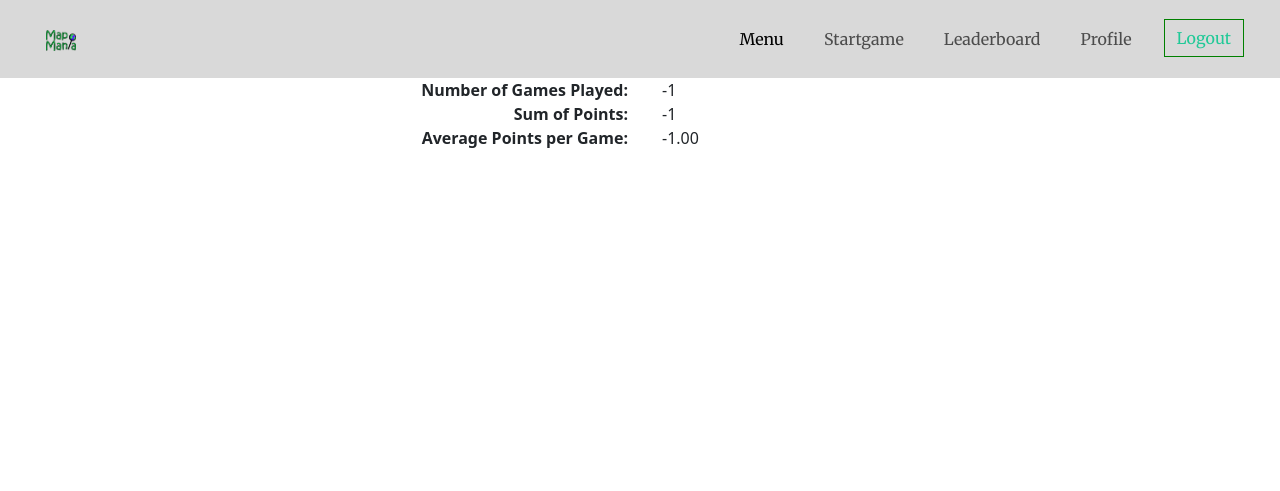
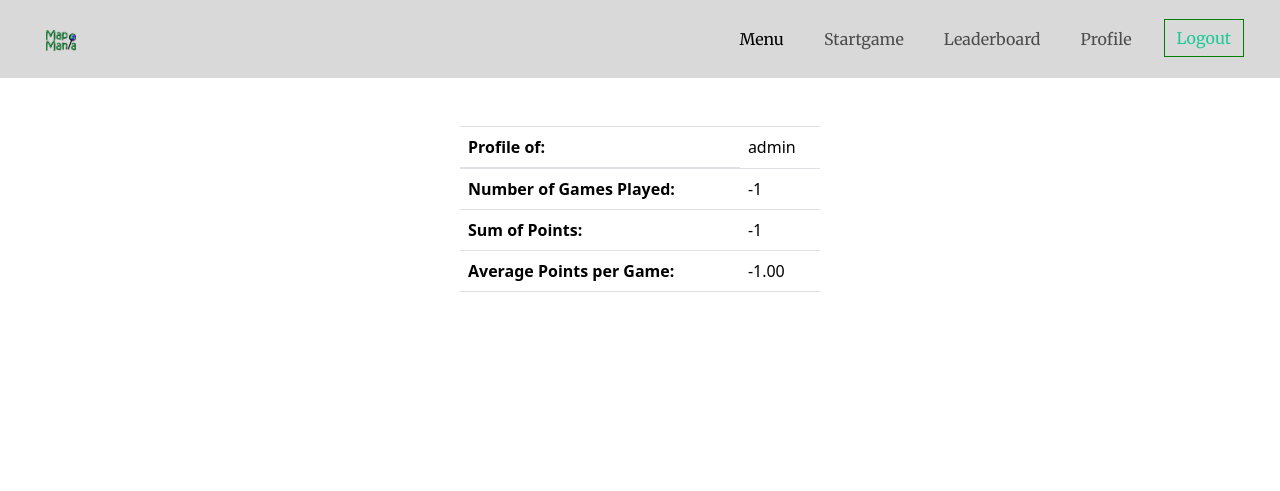
Before and after one commit to maxfleer/gis_project, a Django app: page /profile/ in a window 1280 px wide. Shown: the top 491 px of the page. Run offline with Django 4.2, Linux system fonts and the light colour scheme; a user stored in the database is signed in; parts of the project's set-up code (start-up, migrations or seed data) failed here and were passed over; some libraries are stand-ins or nearby versions; some web fonts are replaced.

Commit message:
Finished design for profile/result

```diff
--- a/gis_project/project/templates/gamepreview.html
+++ b/gis_project/project/templates/gamepreview.html
@@ -1,5 +1,7 @@
 {% extends "base_generic.html" %}
-
+{% block title %}
+<title>Gamepage</title>
+{% endblock %}
 {% block content%}
 <section class="block-img py-5">
     <div class="container">
--- a/gis_project/project/templates/gamestart.html
+++ b/gis_project/project/templates/gamestart.html
@@ -1,5 +1,7 @@
 {% extends "base_generic.html" %}
-
+{% block title %}
+<title>Gamepage</title>
+{% endblock %}
 {% block content%}
 <section class="block-img py-5">
     <div class="container">
--- a/gis_project/project/templates/homepage.html
+++ b/gis_project/project/templates/homepage.html
@@ -4,7 +4,7 @@
   <section class="main-page py-5">
     <div class="container">
         <div class="row">
-            <div class="col-lg-6">
+            <div align="center">
                 {% load static %}
                 <img src="{% static 'Map_Mania_Logo.png' %}" alt="" style="width:500px; height:auto" class="img-thumbnail"/>
             </div>
--- a/gis_project/project/templates/profile.html
+++ b/gis_project/project/templates/profile.html
@@ -8,48 +8,30 @@
 
 {% load django_template_maths %}
 
-<div class="container-fluid">
-    <div class="row">
-        <div class="col-2">
-
-        </div>
-        <div class="col" align="right">
-            <b>Number of Games Played:</b>
-        </div>
-        <div class="col" align="left">
-            <a>{{request.user.number_of_games_played}}</a>
-        </div>
-        <div class="col-2">
-
-        </div>
+<section class="table-boot py-5">
+    <div class="container" style="max-width:30%">
+        <table class="table">
+            <thead>
+              <tr>
+                <th scope="col">Profile of:</th>
+                <td>{{request.user.username}}</td>
+              </tr>
+            </thead>
+            <tbody>
+              <tr>
+                <th scope="row">Number of Games Played:</th>
+                <td>{{request.user.number_of_games_played}}</td>
+              </tr>
+              <tr>
+                <th>Sum of Points:</th>
+                <td>{{request.user.sum_of_points}}</td>
+              </tr>
+              <tr>
+                <th>Average Points per Game:</th>
+                <td>{{request.user.sum_of_points|div:request.user.number_of_games_played|floatformat:2}}</td>
+              </tr>
+            </tbody>
+          </table>
     </div>
-    <div class="row">
-        <div class="col-2">
-
-        </div>
-        <div class="col" align="right">
-            <b>Sum of Points:</b>
-        </div>
-        <div class="col" align="left">
-            <a>{{request.user.sum_of_points}}</a>
-        </div>
-        <div class="col-2">
-
-        </div>
-    </div>
-    <div class="row">
-        <div class="col-2">
-
-        </div>
-        <div class="col" align="right">
-            <b>Average Points per Game:</b>
-        </div>
-        <div class="col" align="left">
-            <a>{{request.user.sum_of_points|div:request.user.number_of_games_played|floatformat:2}}</a>
-        </div>
-        <div class="col-2">
-
-        </div>
-    </div>
-</div>
+</section>
 {% endblock %}
```
Also changed, not shown: gis_project/gis_project/resources/folium-map.html (+15 -15 lines), gis_project/project/templates/result.html (+24 -19 lines).
